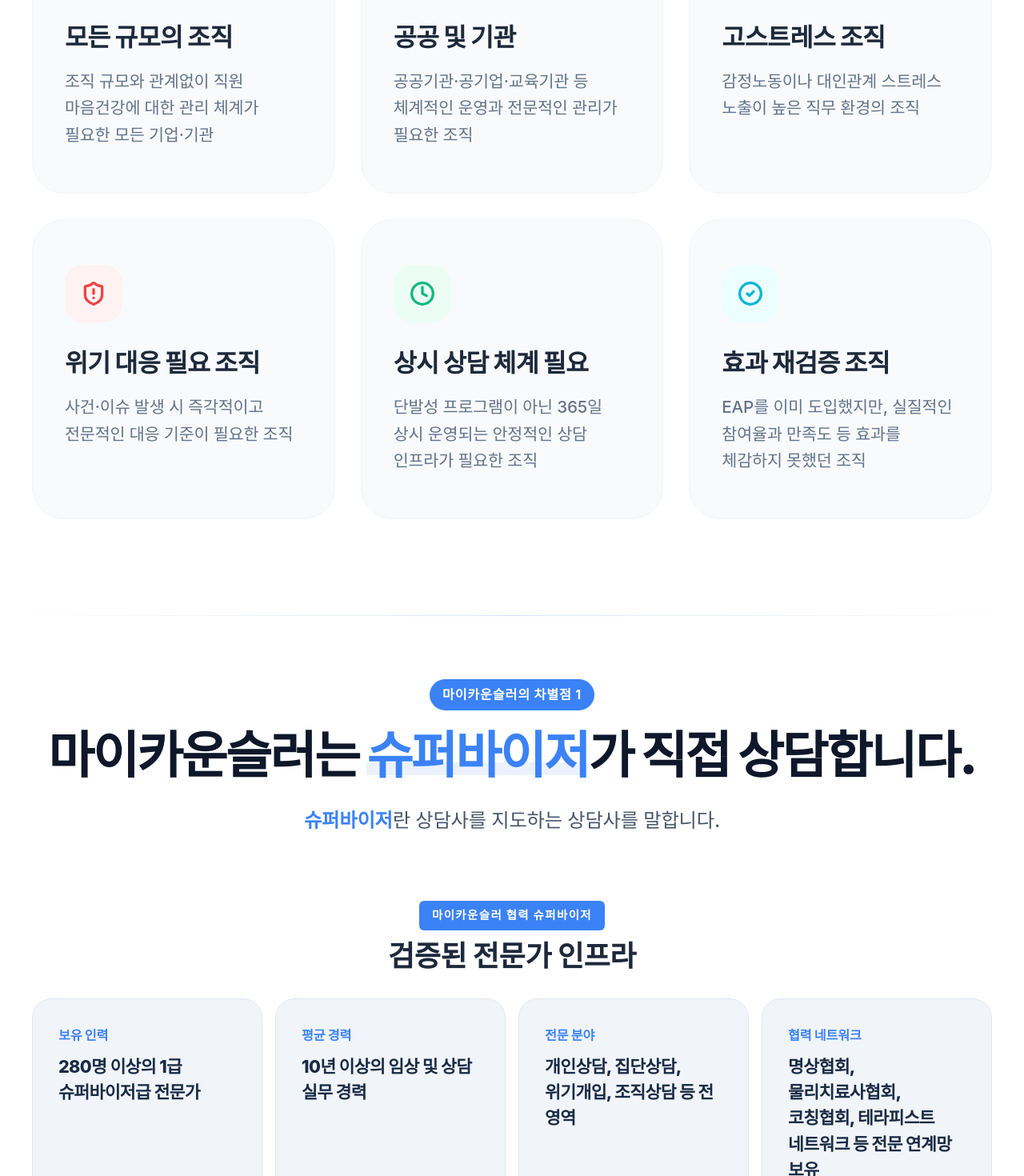
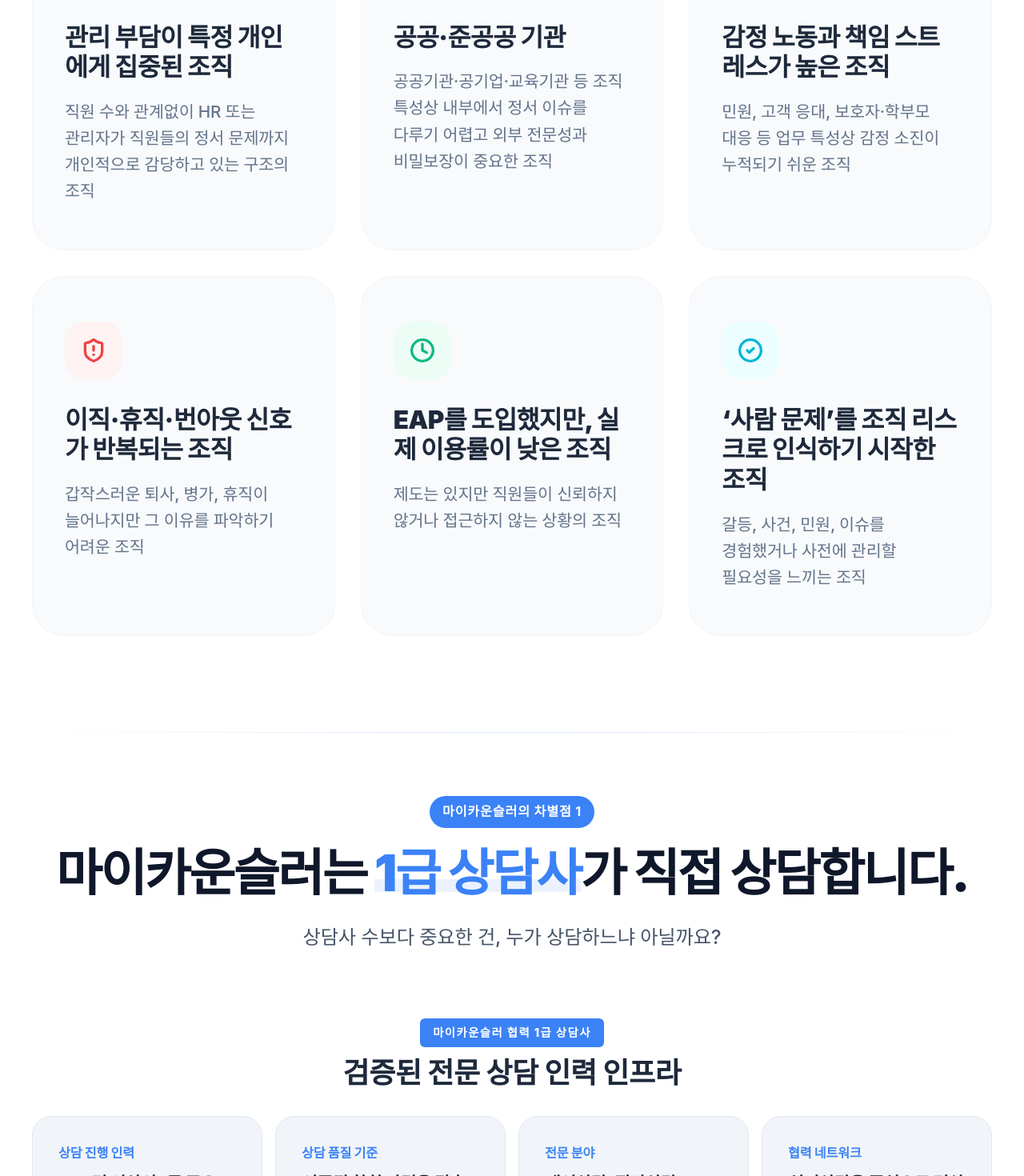
Before and after one commit to ikmmnjn/mycounselor_landing_page, a React (Vite) app: page / in a window 1280 px wide. Shown: the part 2220-3690 px from the top of the page at 80% size. Built offline with nearby package versions, Linux system fonts and the light colour scheme; a web font is replaced by a local one.

Commit message:
Refine landing page sections and styles

```diff
--- a/src/components/CTASection.jsx
+++ b/src/components/CTASection.jsx
@@ -14,15 +14,13 @@
                     border-top: 1px solid var(--border);
                 }
 
-                .client-logos-section h4 {
-                    font-size: 1.2rem;
-                    color: var(--text-muted);
-                    margin-bottom: 40px;
-                    letter-spacing: 0.2em;
-                    font-weight: 700;
-                    text-transform: uppercase;
+                .client-logos-section h2 {
+                    font-size: clamp(1.75em, 2vw, 4.5rem);
+                    color: #000000;
+                    margin-bottom: 60px;
+                    font-weight: 800;
+                    letter-spacing: -0.04em;
                 }
-
                 .logo-marquee-container {
                     width: 100%;
                     overflow: hidden;
@@ -55,19 +53,18 @@
                     align-items: center;
                     width: max-content;
                     animation: marquee 50s linear infinite;
-                    gap: 40px;
-                    padding-right: 40px;
+                    gap: 90px;
+                    padding-right: 90px;
                 }
-
                 @keyframes marquee {
                     0% { transform: translateX(0); }
                     100% { transform: translateX(-50%); }
                 }
 
                 .logo-item img {
-                    height: 44px;
+                    height: 90px;
                     width: auto;
-                    max-width: 160px;
+                    max-width: 280px;
                     object-fit: contain;
                     transition: all 0.3s ease;
                 }
@@ -137,7 +134,7 @@
 
             <section id="partners" className="client-logos-section">
                 <div className="container">
-                    <h4>협력 업체</h4>
+                    <h2>협력 업체</h2>
                     <div className="logo-marquee-container">
                         <div className="logo-marquee-track">
                             {[...Array(2)].map((_, i) => (
--- a/src/components/SupervisorSection.jsx
+++ b/src/components/SupervisorSection.jsx
@@ -39,10 +39,10 @@
 
 const SupervisorSection = () => {
     const supervisorDetails = [
-        { icon: Users, label: "보유 인력", value: "280명 이상의 1급 슈퍼바이저급 전문가" },
-        { icon: Award, label: "평균 경력", value: "10년 이상의 임상 및 상담 실무 경력" },
-        { icon: Target, label: "전문 분야", value: "개인상담, 집단상담, 위기개입, 조직상담 등 전 영역" },
-        { icon: Globe, label: "협력 네트워크", value: "명상협회, 물리치료사협회, 코칭협회, 테라피스트 네트워크 등 전문 연계망 보유" }
+        { icon: Users, label: "상담 진행 인력", value: "280명 이상의 1급 주요 상담 경력과 실무 경험을 갖춘 1급 상담사가 상담 진행" },
+        { icon: Award, label: "상담 품질 기준", value: "인증된 학회 자격을 갖춘 1급 상담사만 상담에 참여" },
+        { icon: Target, label: "전문 분야", value: "개인상담, 집단상담, 위기개입, 조직상담 등 조직 환경에서 발생하는 다양한 상담 영역에 특화된 EAP 상담 경험" },
+        { icon: Globe, label: "협력 네트워크", value: "심리상담을 중심으로 명상·신체·코칭 및 재무·법무·노무 분야까지 상담 이후 필요한 영역에 연계할 수 있는 협력 네트워크를 운영" }
     ];
 
     return (
@@ -168,6 +168,7 @@
                     color: var(--primary);
                     line-height: 1.5;
                     word-break: keep-all;
+                    white-space: pre-line;
                 }
 
                 .supervisor-visuals {
@@ -352,7 +353,7 @@
                         className="supervisor-title"
                         style={{ marginBottom: '24px' }}
                     >
-                        마이카운슬러는 <span>슈퍼바이저</span>가 직접 상담합니다.
+                        마이카운슬러는 <span>1급 상담사</span>가 직접 상담합니다.
                     </motion.h2>
                     <div className="supervisor-desc-block" style={{ marginBottom: '0' }}>
                         <motion.p
@@ -362,14 +363,14 @@
                             transition={{ delay: 0.1 }}
                             className="supervisor-desc"
                         >
-                            <b>슈퍼바이저</b>란 상담사를 지도하는 상담사를 말합니다.<br />
+                            상담사 수보다 중요한 건, 누가 상담하느냐 아닐까요?<br />
                         </motion.p>
                     </div>
                 </div>
 
                 <div className="strengths-header">
-                    <span className="strengths-badge">마이카운슬러 협력 슈퍼바이저</span>
-                    <h3 className="strengths-title">검증된 전문가 인프라</h3>
+                    <span className="strengths-badge">마이카운슬러 협력 1급 상담사</span>
+                    <h3 className="strengths-title">검증된 전문 상담 인력 인프라</h3>
                 </div>
 
                 <div className="supervisor-info-grid">
--- a/src/components/TargetSection.jsx
+++ b/src/components/TargetSection.jsx
@@ -8,43 +8,43 @@
             icon: Users,
             color: "#3b82f6", // Blue
             bg: "#eff6ff",
-            title: "모든 규모의 조직",
-            desc: "조직 규모와 관계없이 직원 마음건강에 대한 관리 체계가 필요한 모든 기업·기관"
+            title: "관리 부담이 특정 개인에게 집중된 조직",
+            desc: "직원 수와 관계없이 HR 또는 관리자가 직원들의 정서 문제까지 개인적으로 감당하고 있는 구조의 조직"
         },
         {
             icon: Building2,
             color: "#6366f1", // Indigo
             bg: "#eef2ff",
-            title: "공공 및 기관",
-            desc: "공공기관·공기업·교육기관 등 체계적인 운영과 전문적인 관리가 필요한 조직"
+            title: "공공·준공공 기관",
+            desc: "공공기관·공기업·교육기관 등 조직 특성상 내부에서 정서 이슈를 다루기 어렵고 외부 전문성과 비밀보장이 중요한 조직"
         },
         {
             icon: Zap,
             color: "#f59e0b", // Amber
             bg: "#fffbeb",
-            title: "고스트레스 조직",
-            desc: "감정노동이나 대인관계 스트레스 노출이 높은 직무 환경의 조직"
+            title: "감정 노동과 책임 스트레스가 높은 조직",
+            desc: "민원, 고객 응대, 보호자·학부모 대응 등 업무 특성상 감정 소진이 누적되기 쉬운 조직"
         },
         {
             icon: ShieldAlert,
             color: "#ef4444", // Red
             bg: "#fef2f2",
-            title: "위기 대응 필요 조직",
-            desc: "사건·이슈 발생 시 즉각적이고 전문적인 대응 기준이 필요한 조직"
+            title: "이직·휴직·번아웃 신호가 반복되는 조직",
+            desc: "갑작스러운 퇴사, 병가, 휴직이 늘어나지만 그 이유를 파악하기 어려운 조직"
         },
         {
             icon: Clock,
             color: "#10b981", // Emerald
             bg: "#ecfdf5",
-            title: "상시 상담 체계 필요",
-            desc: "단발성 프로그램이 아닌 365일 상시 운영되는 안정적인 상담 인프라가 필요한 조직"
+            title: "EAP를 도입했지만, 실제 이용률이 낮은 조직",
+            desc: "제도는 있지만 직원들이 신뢰하지 않거나 접근하지 않는 상황의 조직"
         },
         {
             icon: CheckCircle2,
             color: "#06b6d4", // Cyan
             bg: "#ecfeff",
-            title: "효과 재검증 조직",
-            desc: "EAP를 이미 도입했지만, 실질적인 참여율과 만족도 등 효과를 체감하지 못했던 조직"
+            title: "‘사람 문제’를 조직 리스크로 인식하기 시작한 조직",
+            desc: "갈등, 사건, 민원, 이슈를 경험했거나 사전에 관리할 필요성을 느끼는 조직"
         }
     ];
 
--- a/src/index.css
+++ b/src/index.css
@@ -138,6 +138,5 @@
 @media (max-width: 768px) {
   .logo-grid {
     grid-template-columns: repeat(auto-fill, minmax(120px, 1fr));
-    gap: 20px;
   }
 }
```
